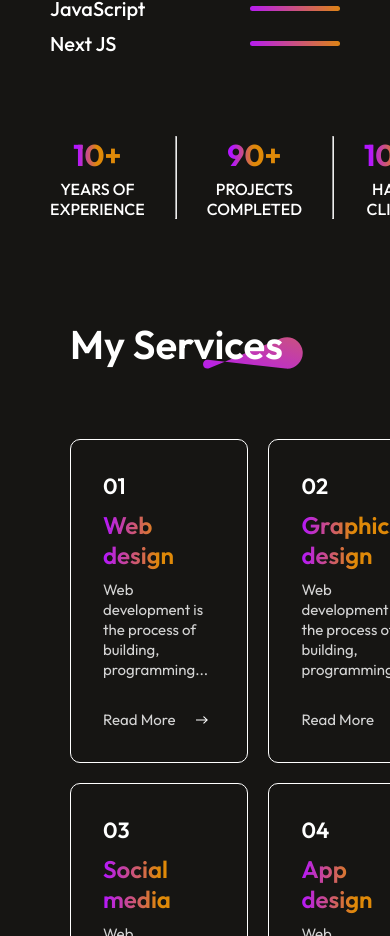
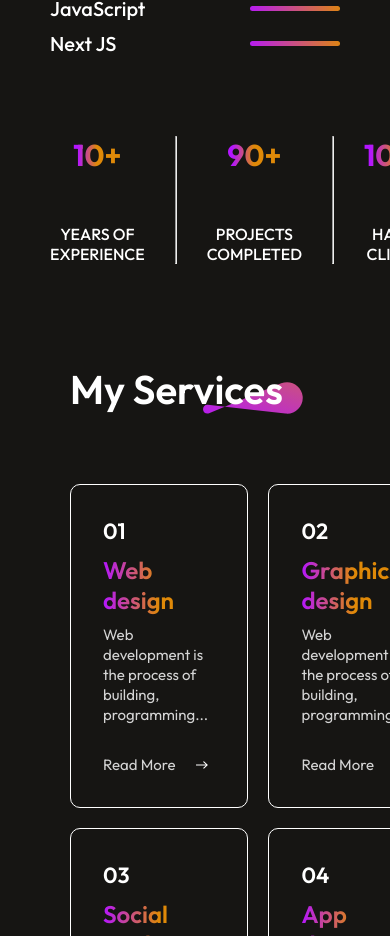
Before and after one commit to KrishnaKausikBarik/portfolio2, a React (Vite) app: page / in a window 390 px wide. Shown: the part 1317-2253 px from the top of the page. Built offline with nearby package versions, Linux system fonts and the light colour scheme.

Commit message:
Update About.css

```diff
--- a/src/Components/About/About.css
+++ b/src/Components/About/About.css
@@ -136,7 +136,7 @@
         gap: 30px;
     }
     .about-achievement{
-        gap: 5px;
+        gap: 50px;
     }
     .about-achievement h1{
         font-size: 30px;
```
